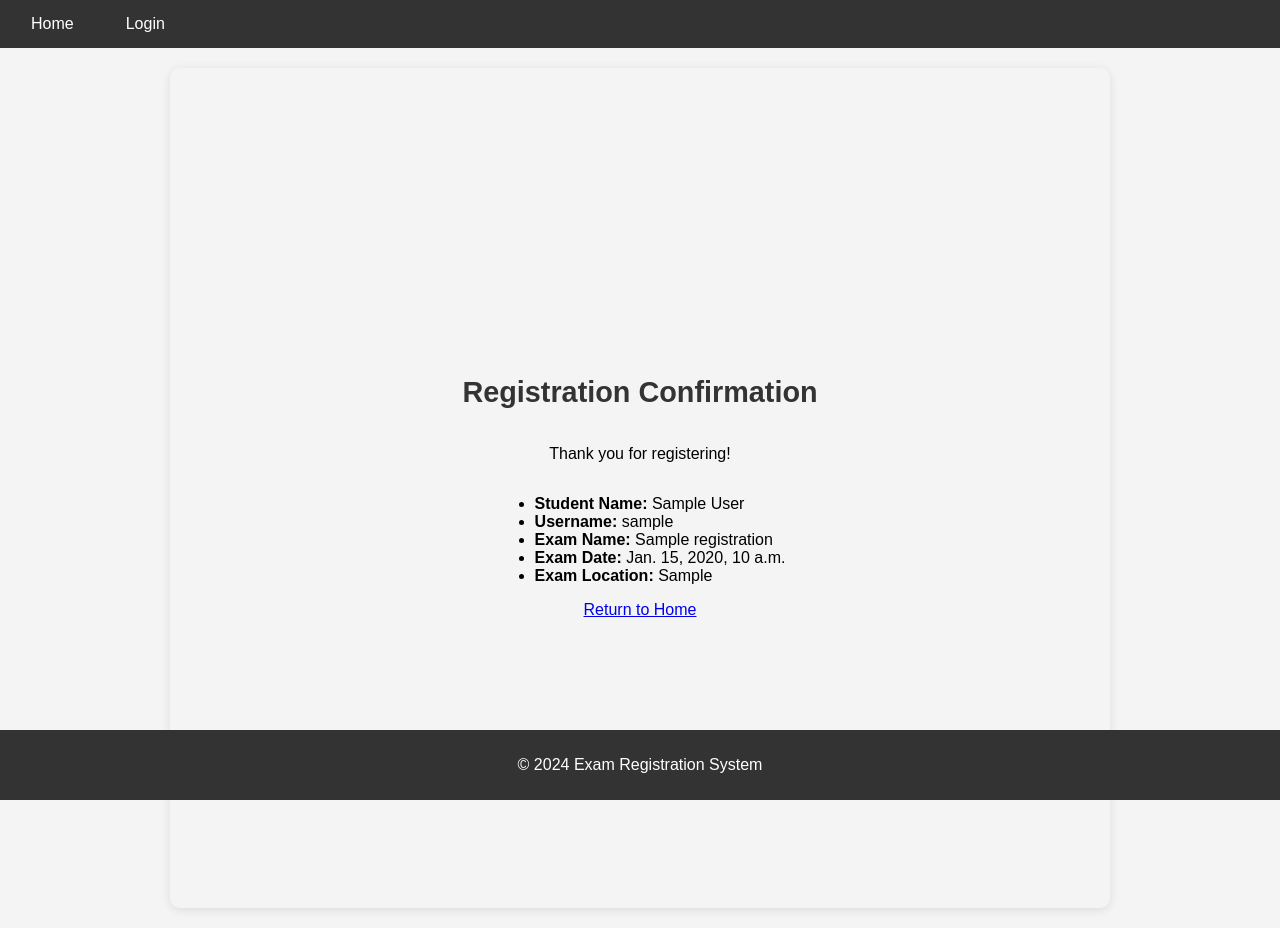
After one commit to RodrigoM09/Exam_Reg, a Django app: template registration/templates/confirmation.html in a window 1280 px wide. The commit adds this page. Run offline with Django 5.2, Linux system fonts and the light colour scheme; the template is opened without the code that fills it: most values are stand-ins (such as "Sample title", 1, 10 or a date in 2020); data that the repository does not hold is empty.

```diff
--- a/registration/static/exams.css
+++ /dev/null
@@ -1 +0,0 @@
-/* Styles for student view of exams */
--- a/registration/static/homestyles.css
+++ b/registration/static/homestyles.css
@@ -1,4 +1,3 @@
-
 /* Main content area to fill the space between navbar and footer */
 /* Main content area for registration */
 .main-content {
--- a/registration/static/login.css
+++ b/registration/static/login.css
@@ -18,7 +18,7 @@
 }
 
 /* Form styling */
-form {
+#login_form {
     background-color: #fff;
     padding: 30px;
     border-radius: 8px;
@@ -46,7 +46,7 @@ input[type="text"], input[type="password"] {
 }
 
 /* Button styling */
-button[type="submit"] {
+#login{
     background-color: #007bff;
     color: white;
     padding: 10px 15px;
@@ -63,7 +63,7 @@ button[type="submit"]:hover {
 
 /* Mobile responsiveness */
 @media (max-width: 600px) {
-    form {
+    #login_form {
         width: 100%;
     }
 }
--- a/registration/static/styles.css
+++ b/registration/static/styles.css
@@ -1,26 +1,98 @@
-/* General body styles */
-html, body {
+/* General styles */
+body {
     font-family: Arial, sans-serif;
-    background-color: #f4f4f9;
+    background-color: #f4f4f4;
     margin: 0;
     padding: 0;
-    height: 100%;
-    box-sizing: border-box;
 }
 
-label, input, select, button {
-    margin: 5px 0;
-}
-button {
-    padding: 5px 10px;
+/* Navbar styles */
+nav {
+    background-color: #333;
+    padding: 15px;
+    display: flex;
+    justify-content: space-between;
 }
 
-/* make links look like submit buttons */
-.btn{
-    display: inline-block;
-    padding: 5px 10px;
+nav ul {
+    list-style: none;
+    padding: 0;
+    display: flex;
+    margin: 0;
+}
+
+nav ul li {
+    margin-right: 20px;
+}
+
+nav ul li a {
+    color: white;
+    text-decoration: none;
+    padding: 8px 16px;
+}
+
+nav ul li a:hover {
+    background-color: #575757;
+    border-radius: 4px;
+}
+
+.welcome-message {
+    color: white;
+    font-weight: bold;
+}
+
+/* Main content styles */
+.main-content {
+    padding: 20px;
+    max-width: 900px;
+    margin: 20px auto;
+    background-color: #fff;
+    border-radius: 10px;
+    box-shadow: 0 2px 10px rgba(0, 0, 0, 0.1);
+}
+
+h1 {
+    font-size: 1.8em;
+    color: #333;
+    margin-bottom: 20px;
+    text-align: center;
+}
+
+table {
+    width: 100%;
+    border-collapse: collapse;
+}
+
+table th, table td {
+    text-align: left;
+    padding: 10px;
+    border-bottom: 1px solid #ddd;
+}
+
+table th {
+    background-color: #f4f4f4;
+}
+
+button.register-exam {
+    background-color: #007bff;
+    color: white;
+    border: none;
+    border-radius: 4px;
+    padding: 8px 12px;
+    cursor: pointer;
+}
+
+button.register-exam:hover {
+    background-color: #0056b3;
+}
+
+/* Footer styles */
+footer {
+    text-align: center;
     background-color: #333;
     color: white;
-    text-decoration: none;
-    border-radius: 4px;
+    padding: 10px;
+    position: fixed;
+    bottom: 0;
+    width: 100%;
 }
--- a/registration/templates/base.html
+++ b/registration/templates/base.html
@@ -11,7 +11,6 @@
     <script src="https://code.jquery.com/jquery-3.7.1.min.js" integrity="sha256-/JqT3SQfawRcv/BIHPThkBvs0OEvtFFmqPF/lYI/Cxo=" crossorigin="anonymous"></script>
     <script src="../static/registration/js/filterExams.js"></script>
     <script src="../static/registration/js/register.js"></script>
-    <script src="../static/registration/js/login.js"></script>
 </head>
 <body>
     <nav id='navlinks'>
--- /dev/null
+++ b/registration/templates/confirmation.html
@@ -0,0 +1,18 @@
+{% extends 'base.html' %}
+
+{% block title %}Registration Confirmation{% endblock %}
+
+{% block content %}
+<div class="main-content">
+    <h1>Registration Confirmation</h1>
+    <p>Thank you for registering!</p>
+    <ul>
+        <li><strong>Student Name:</strong> {{ registration.first_name }} {{ registration.last_name }}</li>
+        <li><strong>Username:</strong> {{ registration.username }}</li>
+        <li><strong>Exam Name:</strong> {{ registration.exam_name }}</li>
+        <li><strong>Exam Date:</strong> {{ registration.exam_date }}</li>
+        <li><strong>Exam Location:</strong> {{ registration.exam_location }}</li>
+    </ul>
+    <a href="{% url 'home' %}">Return to Home</a>
+</div>
+{% endblock %}
--- a/registration/urls.py
+++ b/registration/urls.py
@@ -1,9 +1,10 @@
 from django.urls import path
-from .views import register_exam, home, view_exams, login_view, logout_view
+from .views import register_exam, home, view_exams, login_view, logout_view, confirmation
 
 urlpatterns = [
     path('', home, name='home'),  # Landing page
     path('register_exam/', register_exam, name='register_exam'),  # Registration page
+    path("confirmation/<int:registration_id>/", confirmation, name="confirmation"),
     path('view_exams/', view_exams, name='view_exams'),
     path('login/', login_view, name='login'),
     path('logout/', logout_view, name='logout'),
```
Also changed, not shown: registration/models.py (+13 -0 lines), registration/templates/register_exam.html (+10 -3 lines), registration/views.py (+62 -7 lines), registration/migrations/0009_registered.py (added).
